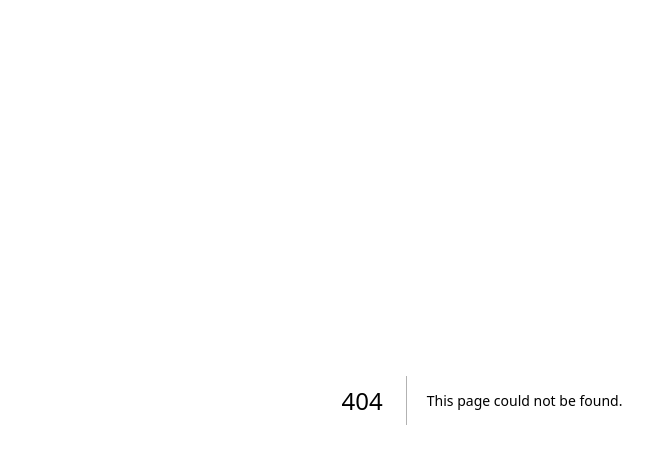
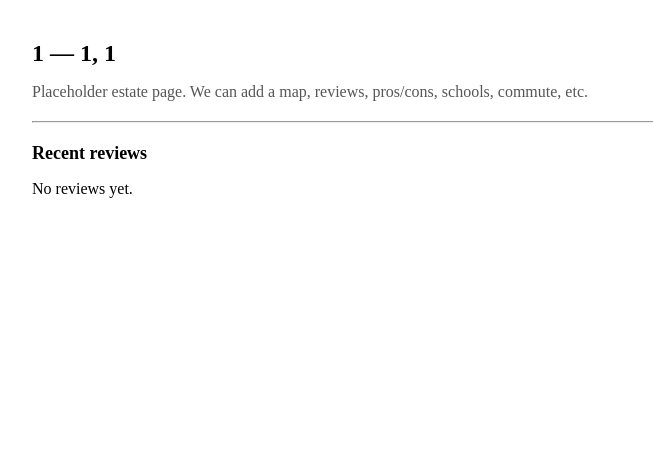
Before and after one commit to seamusk84/reviewer, a Next.js app: page /1/1/1 in a window 1280 px wide. Before the commit this address had no page. Shown: the top 464 px of the page, without its empty margins (158-811 px from the left). Built offline with nearby package versions, Linux system fonts and the light colour scheme.

Commit message:
Create [estate].tsx

```diff
--- /dev/null
+++ b/pages/[county]/[town]/[estate].tsx
@@ -0,0 +1,21 @@
+import { useRouter } from "next/router";
+
+export default function EstatePage() {
+  const router = useRouter();
+  const { county, town, estate } = router.query as Record<string, string>;
+  const nice = (s?: string) => (s || "").replace(/-/g, " ");
+
+  return (
+    <div style={{ maxWidth: 900, margin: "40px auto", padding: "0 16px" }}>
+      <h1 style={{ fontSize: 24, fontWeight: 700, marginBottom: 8 }}>
+        {nice(estate)} — {nice(town)}, {nice(county)}
+      </h1>
+      <p style={{ color: "#555" }}>
+        Placeholder estate page. We can add a map, reviews, pros/cons, schools, commute, etc.
+      </p>
+      <hr style={{ margin: "20px 0" }} />
+      <h2 style={{ fontSize: 18, fontWeight: 600 }}>Recent reviews</h2>
+      <p>No reviews yet.</p>
+    </div>
+  );
+}
```
